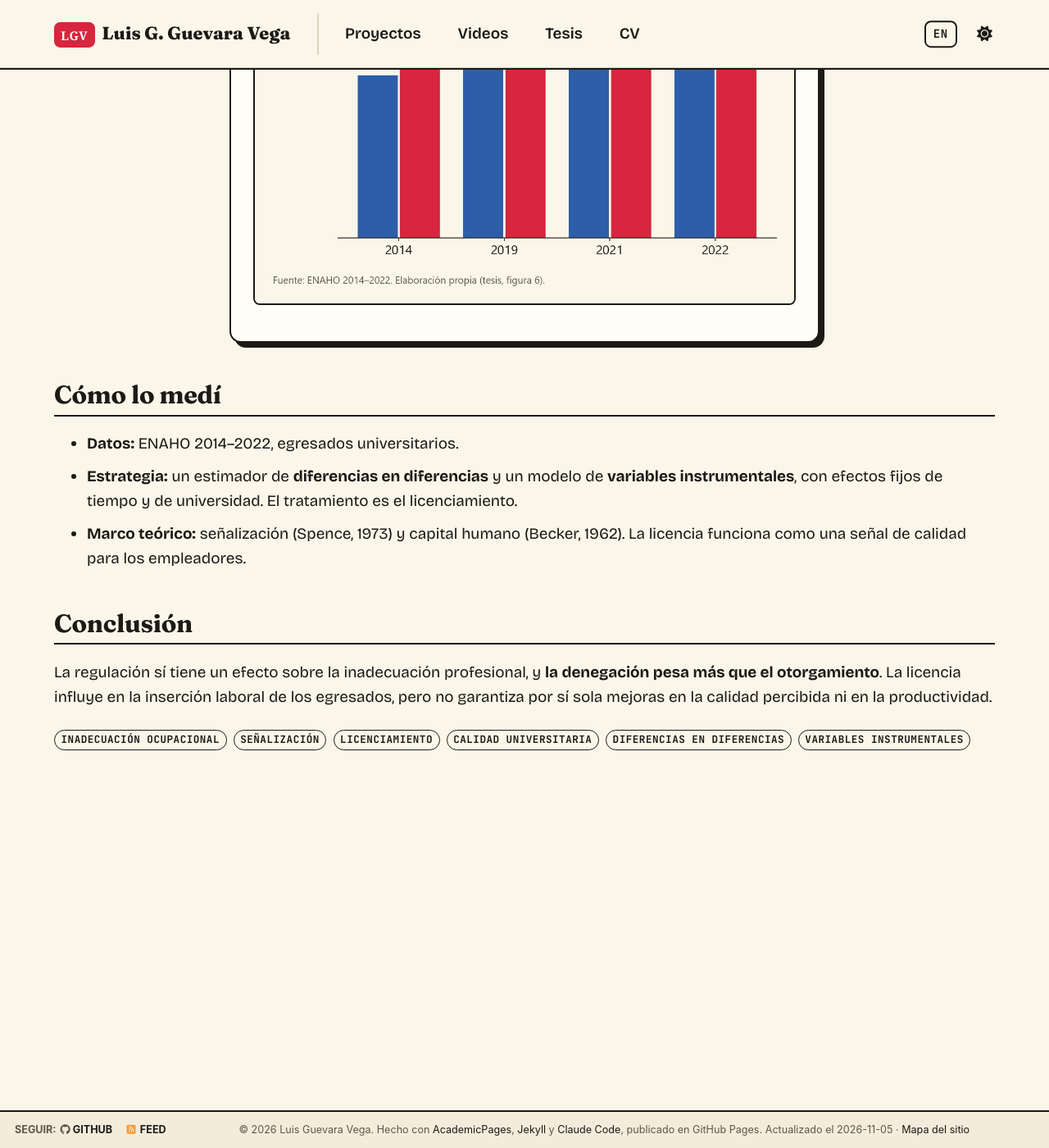
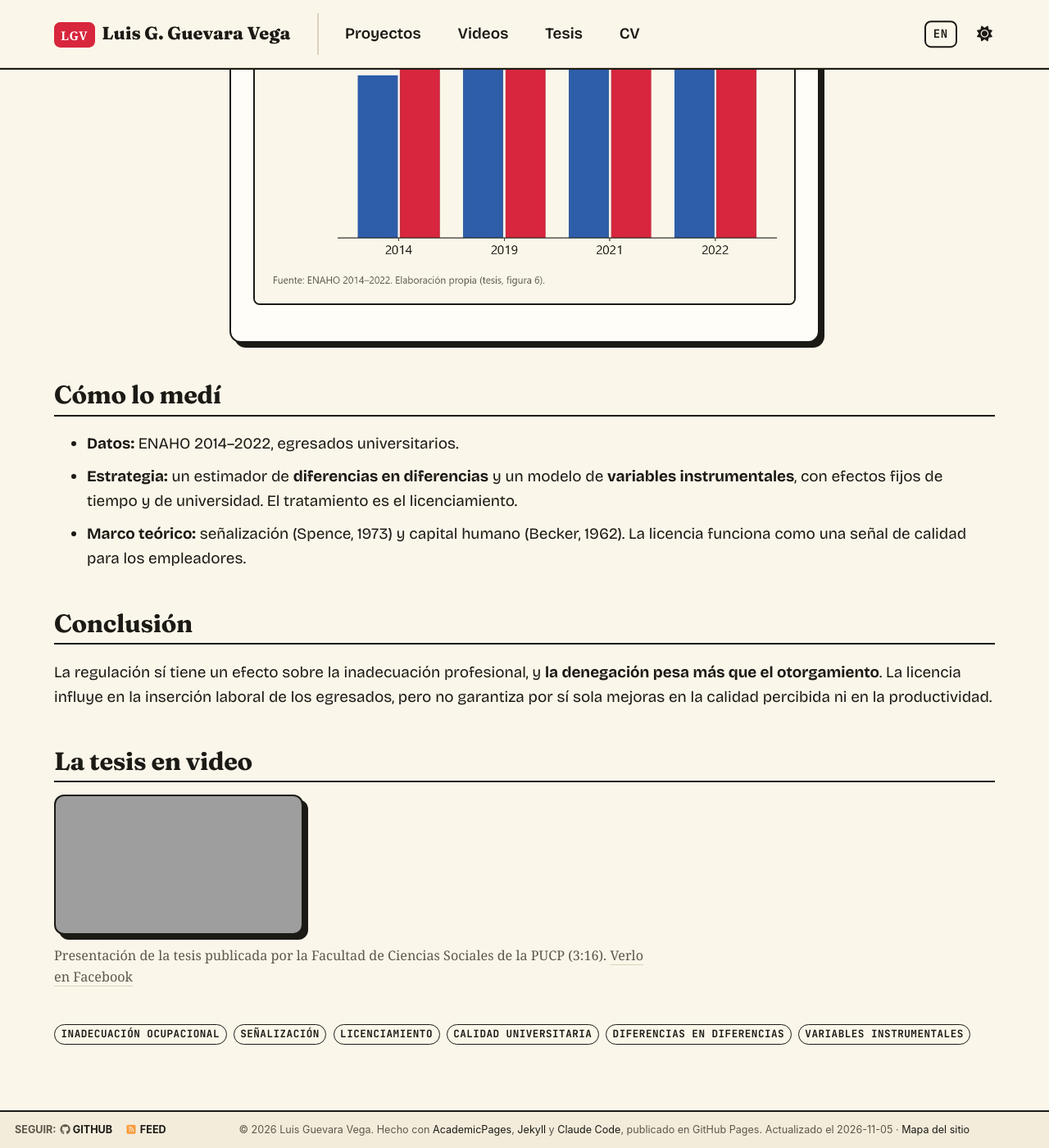
Before and after one commit to LuisGuevaraVega/LuisGuevaraVega.github.io, a Jekyll site: the page built from _pages/tesis.html, in a window 1280 px wide and 1400 px high, scrolled down 1193 px. Shown: the whole window at 82% size. Built offline with Jekyll 4.4.1, drawn with Linux system fonts in a browser that asks for light colours; a script bundle is joined from its source files by our own code; a style sheet for code colours, icons or effects is not loaded; grey boxes are pictures that could not be loaded.

Commit message:
Video de la tesis (Facultad de Ciencias Sociales PUCP) al final de las conclusiones
Co-Authored-By: Claude Opus 5.5 <noreply@anthropic.com>

```diff
--- a/_includes/secciones/tesis.en.md
+++ b/_includes/secciones/tesis.en.md
@@ -26,6 +26,13 @@ When Peru's higher-education regulator (SUNEDU) grants or denies a university it
 
 Regulation does affect occupational mismatch, and **denial weighs more than approval**. The license shapes graduates' labor-market entry, but on its own it does not guarantee better perceived quality or productivity.
 
+## The thesis on video
+
+<figure class="video-fb">
+  <div class="video-fb__marco"><iframe src="https://www.facebook.com/plugins/video.php?href=https%3A%2F%2Fwww.facebook.com%2Freel%2F2018825885473430%2F&show_text=false" title="Video about the thesis published by the PUCP School of Social Sciences" loading="lazy" scrolling="no" allowfullscreen="true" allow="autoplay; clipboard-write; encrypted-media; picture-in-picture; web-share"></iframe></div>
+  <figcaption>Thesis presentation published by the PUCP School of Social Sciences (3:16, in Spanish). <a href="https://www.facebook.com/reel/2018825885473430/">Watch it on Facebook</a></figcaption>
+</figure>
+
 <ul class="chips">
   <li class="chip">Occupational mismatch</li>
   <li class="chip">Signaling</li>
--- a/_includes/secciones/tesis.md
+++ b/_includes/secciones/tesis.md
@@ -26,6 +26,13 @@ Cuando la SUNEDU otorga o deniega la licencia a una universidad, ¿cambia la pro
 
 La regulación sí tiene un efecto sobre la inadecuación profesional, y **la denegación pesa más que el otorgamiento**. La licencia influye en la inserción laboral de los egresados, pero no garantiza por sí sola mejoras en la calidad percibida ni en la productividad.
 
+## La tesis en video
+
+<figure class="video-fb">
+  <div class="video-fb__marco"><iframe src="https://www.facebook.com/plugins/video.php?href=https%3A%2F%2Fwww.facebook.com%2Freel%2F2018825885473430%2F&show_text=false" title="Video sobre la tesis publicado por la Facultad de Ciencias Sociales de la PUCP" loading="lazy" scrolling="no" allowfullscreen="true" allow="autoplay; clipboard-write; encrypted-media; picture-in-picture; web-share"></iframe></div>
+  <figcaption>Presentación de la tesis publicada por la Facultad de Ciencias Sociales de la PUCP (3:16). <a href="https://www.facebook.com/reel/2018825885473430/">Verlo en Facebook</a></figcaption>
+</figure>
+
 <ul class="chips">
   <li class="chip">Inadecuación ocupacional</li>
   <li class="chip">Señalización</li>
--- a/assets/css/gabo.css
+++ b/assets/css/gabo.css
@@ -845,3 +845,13 @@ html[data-lang="en"] [data-l="es"] { display: none !important; }
   #site-nav .visible-links li:first-child a::before { margin-right: 0.4em; }
   #site-nav .visible-links #lang-toggle a, #site-nav .visible-links #theme-toggle a { margin: 0 0.2rem !important; }
 }
+
+/* ---------- Video de Facebook en la tesis ---------- */
+.video-fb { max-width: 720px; margin: 0 0 2rem; }
+.video-fb__marco {
+  aspect-ratio: 16 / 9; overflow: hidden; background: #000;
+  border: 2px solid var(--linea); border-radius: 12px;
+  box-shadow: 6px 6px 0 var(--sombra);
+}
+.video-fb__marco iframe { display: block; width: 100%; height: 100%; border: 0; }
+.video-fb figcaption { margin-top: 0.7rem; font-size: 0.9rem; color: var(--tinta-2); }
```
